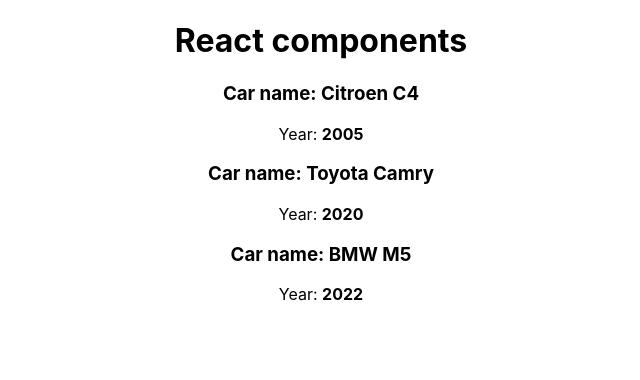
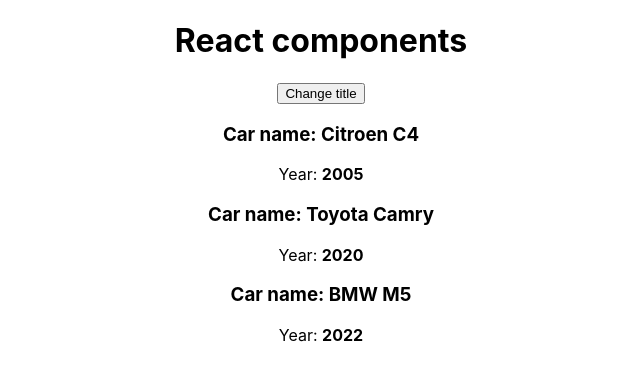
Before and after one commit to Aleksandr-Glebik/vm-react-js, a React (Create React App) app in the folder react-theory/: page / in a window 1280 px wide. Shown: the top 380 px of the page, without its empty margins (319-959 px from the left). Built offline with nearby package versions, Linux system fonts and the light colour scheme.

Commit message:
feat: add method changeTitleHandler and add event from button

```diff
--- a/react-theory/src/App.js
+++ b/react-theory/src/App.js
@@ -14,7 +14,25 @@
     pageTitle: 'React components'
   }
 
+  // changeTitleHandler() {
+  // }
+  // changeTitleHandler: function () {
+  // }
+  changeTitleHandler = () => {
+    const oldTitle = this.state.pageTitle
+    const newTitle = oldTitle + ' (changed)'
+    // console.log('click!')
+
+    this.setState({
+      pageTitle: newTitle
+    })
+  }
+
+
+
   render() {
+    console.log('render')
+
     const divStyle = {
       textAlign: 'center'
     }
@@ -26,6 +44,8 @@
         <div>
           <h1>{this.state.pageTitle}</h1>
         </div>
+
+        <button onClick={this.changeTitleHandler}>Change title</button>
 
         <Car name={cars[0].name} year={cars[0].year} />
         <Car name={cars[1].name} year={cars[1].year} />
```
